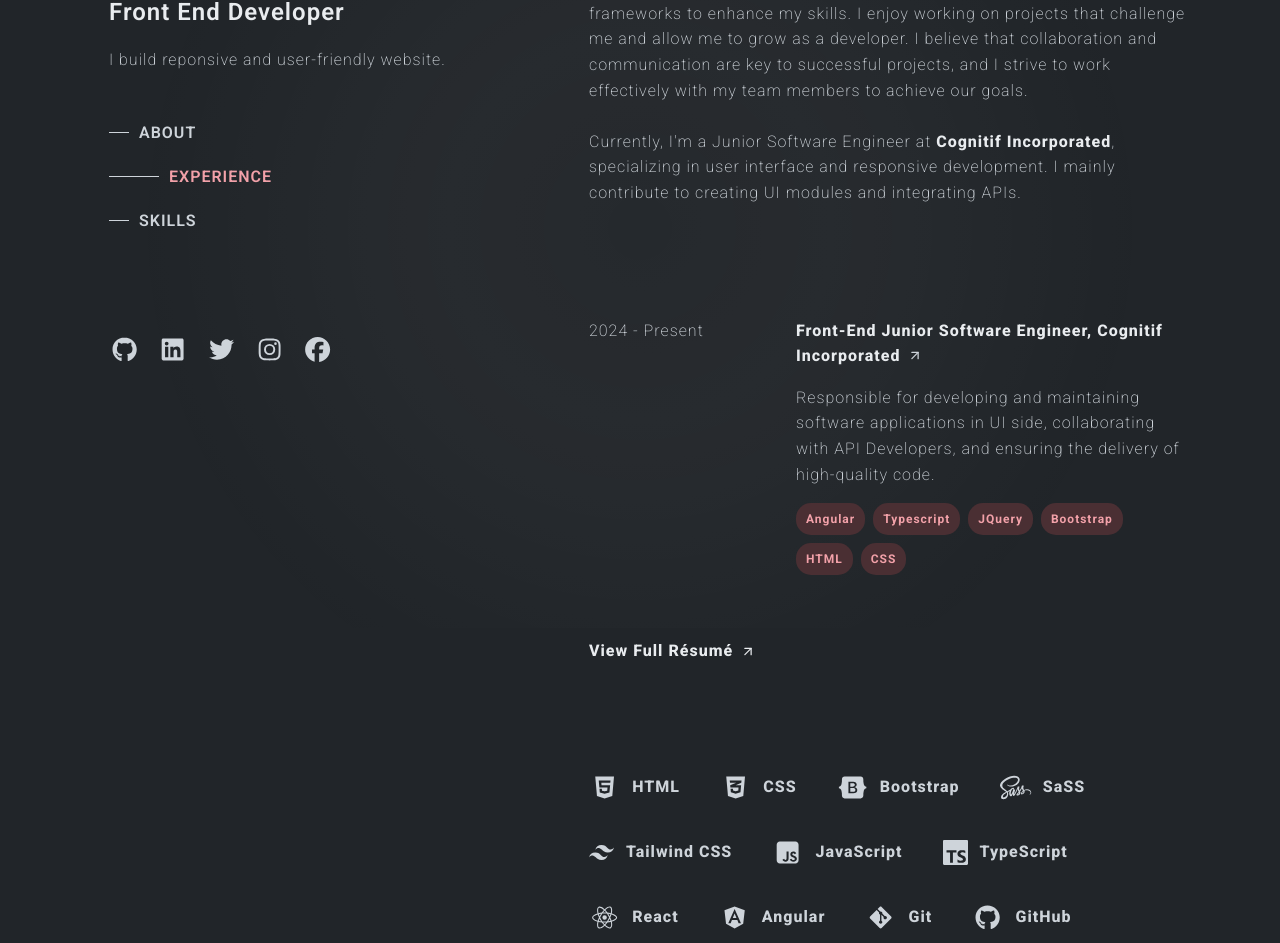
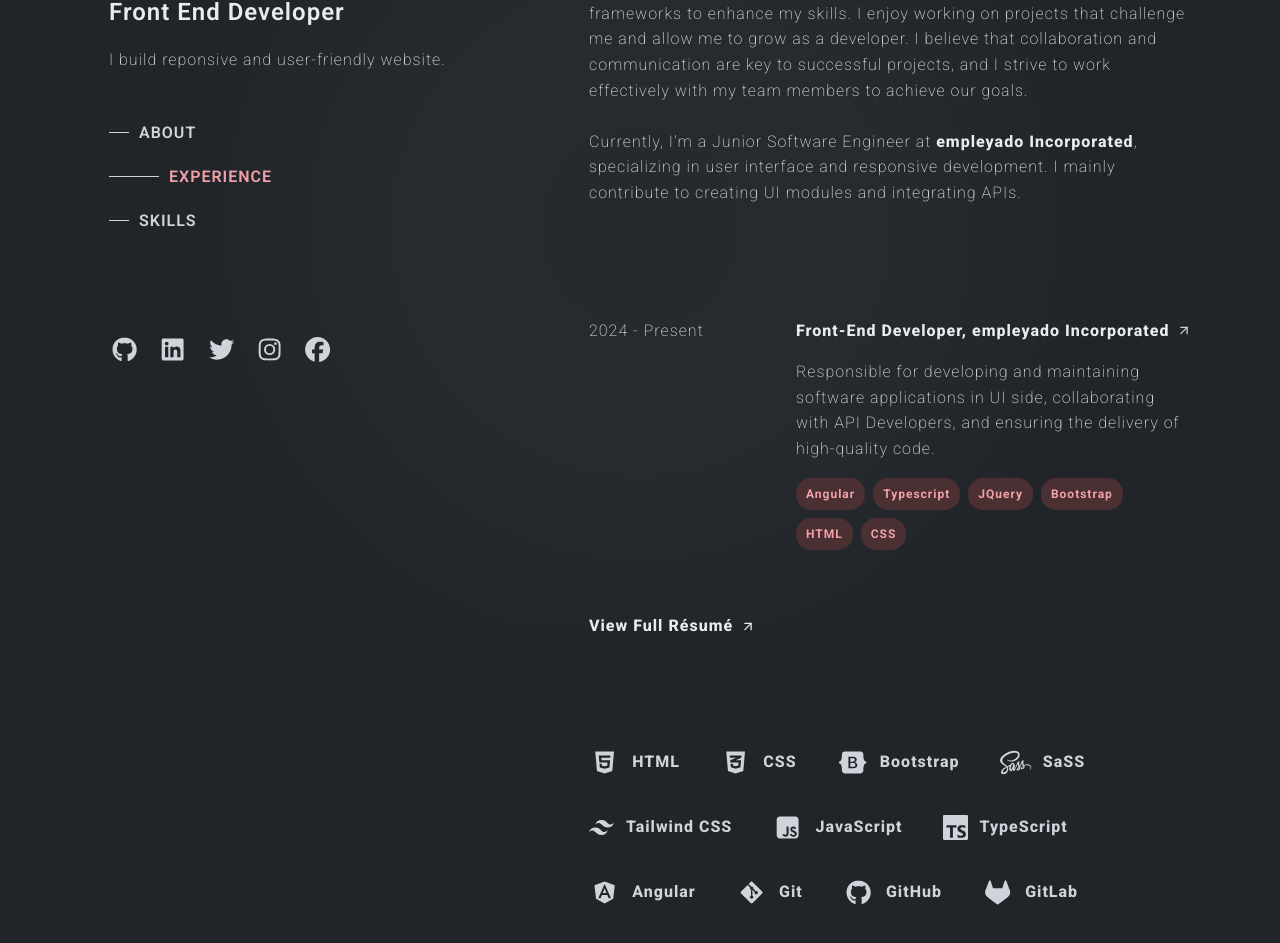
Before and after one commit to diksik0123/devpaulio, a React (Vite) app: page / in a window 1280 px wide. Shown: the part 172-1115 px from the top of the page. Built offline with nearby package versions, Linux system fonts and the light colour scheme.

Commit message:
update resume, skills, and about section

```diff
--- a/src/Components/About/About.jsx
+++ b/src/Components/About/About.jsx
@@ -9,7 +9,7 @@ function About() {
           <div className={`row pt-3 ${styles['about-container']}`}>
             <p>I am a developer passionate about creating visually appealing, reponsive, and user-friendly websites. I have a strong foundation in <span style={styles.span}>HTML</span>, <span style={styles.span}>CSS</span>, and <span style={styles.span}>JavaScript</span>, and I am always eager to learn new technologies and frameworks to enhance my skills. I enjoy working on projects that challenge me and allow me to grow as a developer. I believe that collaboration and communication are key to successful projects, and I strive to work effectively with my team members to achieve our goals.
             <br /><br />
-            Currently, I'm a Junior Software Engineer at <span style={styles.span}>Cognitif Incorporated</span>, specializing in user interface and responsive development. I mainly contribute to creating UI modules and integrating APIs.
+            Currently, I'm a Junior Software Engineer at <span style={styles.span}>empleyado Incorporated</span>, specializing in user interface and responsive development. I mainly contribute to creating UI modules and integrating APIs.
             </p>
           </div>
         </div>
--- a/src/Components/Experience/Experience.jsx
+++ b/src/Components/Experience/Experience.jsx
@@ -12,7 +12,7 @@ function Experience() {
                             <p className={styles['date-text']}>2024 - Present</p>
                         </div>
                         <div className={`col-8 ${styles['col-custom']}`}>
-                            <p><span className={styles['job-title']} style={styles.span}>Front-End Junior Software Engineer, Cognitif Incorporated</span>&nbsp;<LuArrowUpRight className={styles['arrow-icon']}/></p>
+                            <p><span className={styles['job-title']} style={styles.span}>Front-End Developer, empleyado Incorporated</span>&nbsp;<LuArrowUpRight className={styles['arrow-icon']}/></p>
                             <p>Responsible for developing and maintaining software applications in UI side, collaborating with API Developers, and ensuring the delivery of high-quality code.</p>
                             <div className={`d-flex gap-2 flex-wrap`}>
                                 <div className={`badge bg-primary ${styles['badge-container']}`}>Angular</div>
--- a/src/Components/Skills/Skills.jsx
+++ b/src/Components/Skills/Skills.jsx
@@ -1,7 +1,7 @@
 import styles from './Skills.module.scss'
 import {FontAwesomeIcon} from '@fortawesome/react-fontawesome'
-import { faHtml5, faCss3Alt, faJsSquare, faBootstrap, faSass, faReact, faAngular ,faGitAlt, faGithub, faGitlab, } from '@fortawesome/free-brands-svg-icons';
-import { SiTypescript, SiPostman, SiTailwindcss } from "react-icons/si";
+import { faHtml5, faCss3Alt, faJsSquare, faBootstrap, faSass, faAngular ,faGitAlt, faGithub, faGitlab} from '@fortawesome/free-brands-svg-icons';
+import { SiTypescript, SiPostman, SiTailwindcss} from "react-icons/si";
 
 function Skills() {
   return (
@@ -32,9 +32,6 @@ function Skills() {
               <SiTypescript className={`${styles.icons} ${styles["icon-typescript"]}`} title="TypeScript"/> <span>TypeScript</span>
             </div>
             <div className={`${styles.skill}`}>
-              <FontAwesomeIcon icon={faReact} className={`${styles.icons} ${styles["icon-react"]}`} title="React" /> <span>React</span>
-            </div>
-            <div className={`${styles.skill}`}>
               <FontAwesomeIcon icon={faAngular} className={`${styles.icons} ${styles["icon-angular"]}`} title="Angular" /> <span>Angular</span>
             </div>
             <div className={`${styles.skill}`}>
@@ -46,6 +43,15 @@ function Skills() {
             <div className={`${styles.skill}`}>
               <FontAwesomeIcon icon={faGitlab} className={`${styles.icons} ${styles["icon-gitlab"]}`} title="GitLab" /> <span>GitLab</span>
             </div>
+            {/* <div className={`${styles.skill}`}>
+              <FontAwesomeIcon icon={SiCsharp} className={`${styles.icons} ${styles["icon-cSharp"]}`} title="C#" /> <span>C#</span>
+            </div> */}
+            {/* <div className={`${styles.skill}`}>
+              <FontAwesomeIcon icon={SiDotnet} className={`${styles.icons} ${styles["icon-dotNet"]}`} title="dotNet" /> <span>ASP .Net</span>
+            </div>
+            <div className={`${styles.skill}`}>
+              <FontAwesomeIcon icon={SiMicrosoftsqlserver} className={`${styles.icons} ${styles["icon-sql"]}`} title="SQL" /> <span>SQL</span>
+            </div> */}
             <div className={`${styles.skill}`}>
               <SiPostman className={`${styles.icons} ${styles["icon-postman"]}`} title="Postman"/> <span>Postman</span>
             </div>
```
Also changed, not shown: package.json (+4 -4 lines), 2 other files (tests, documents, lock files or other folders).
